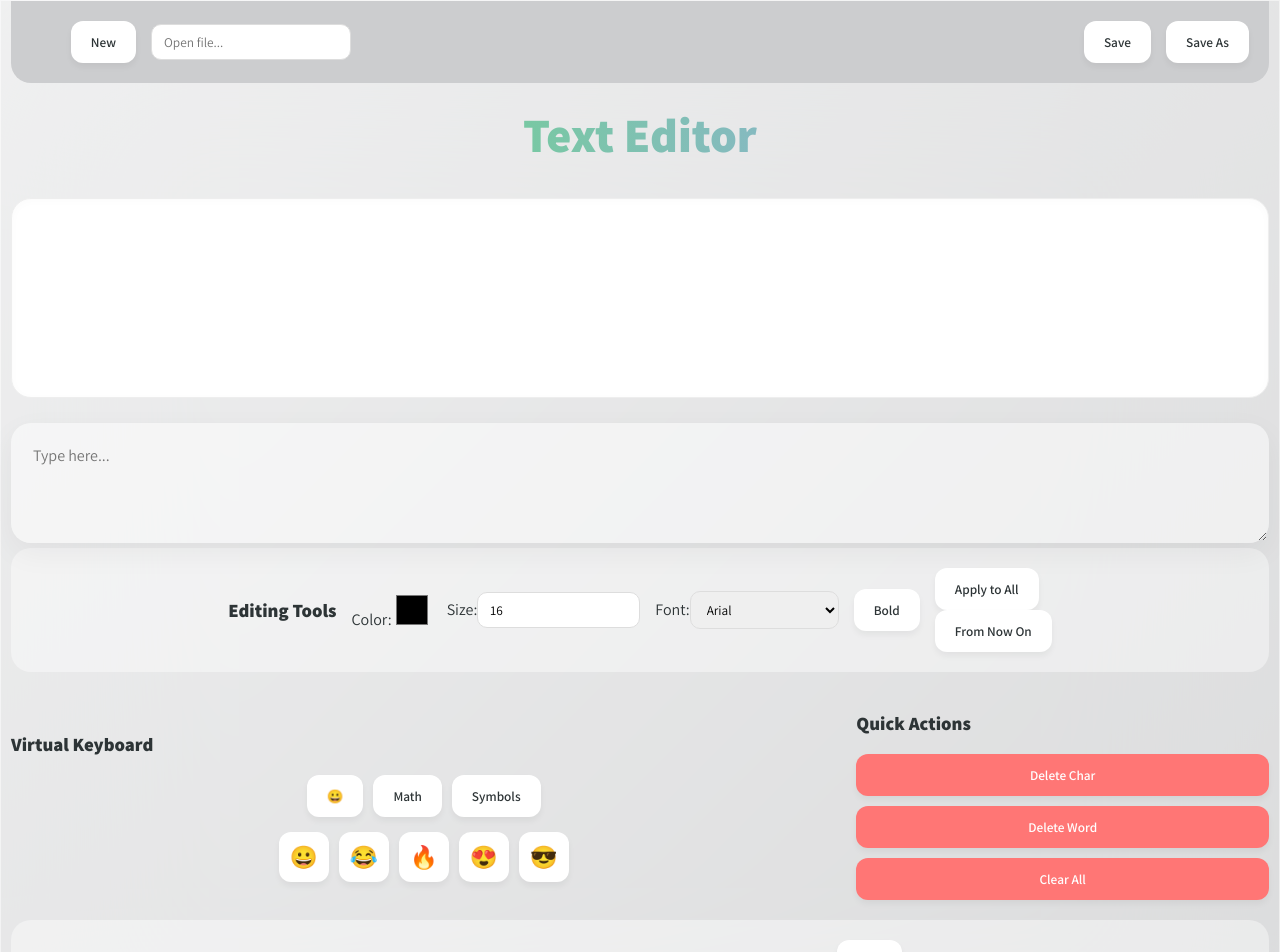
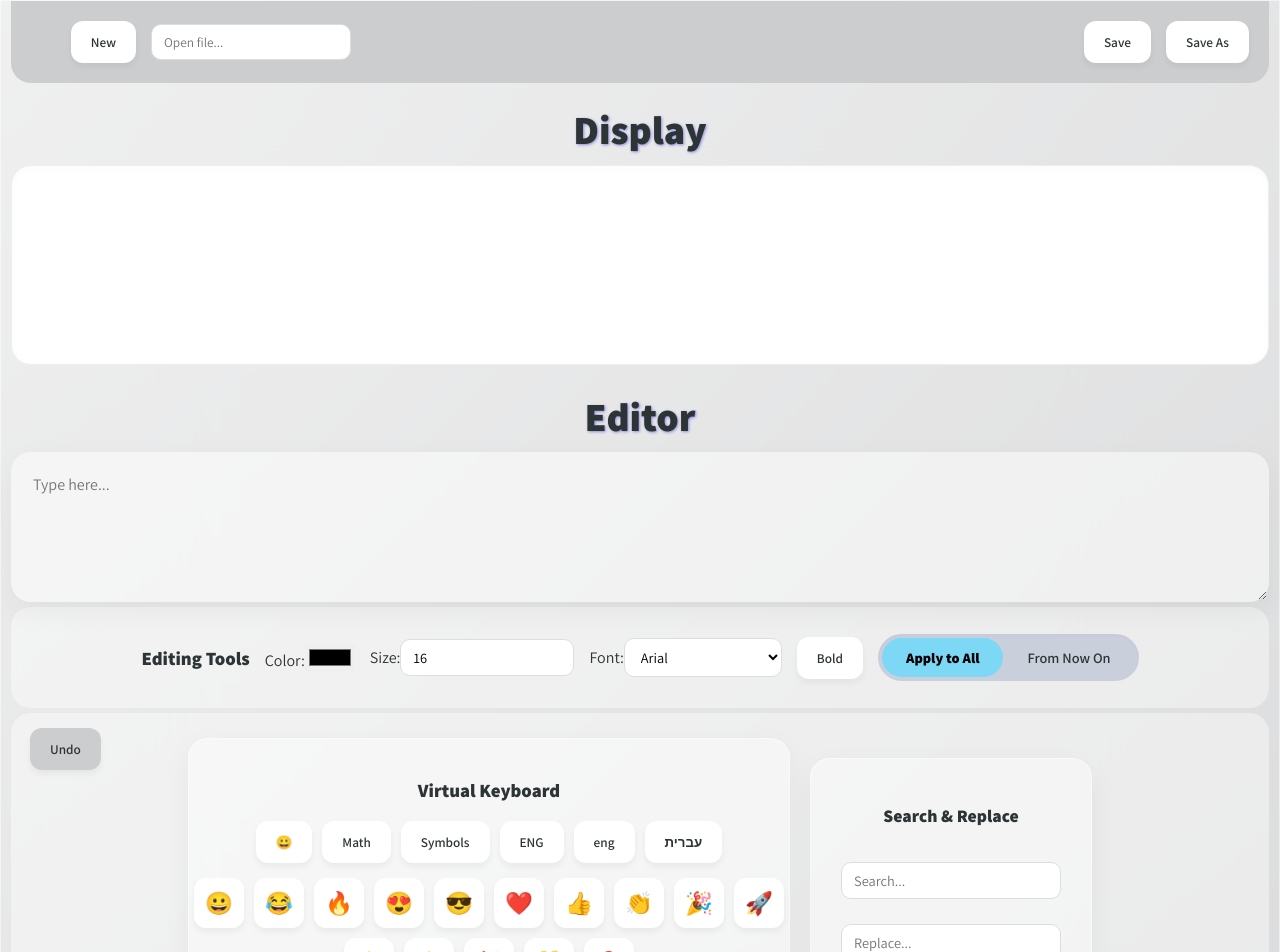
Before and after one commit to elinoy1310/fullstack4, a React (Vite) app in the folder fullstack4/: page / in a window 1280 px wide. Shown: the top 952 px of the page. Built offline with nearby package versions, Linux system fonts and the light colour scheme.

Commit message:
finish styling

```diff
--- a/fullstack4/src/components/DeleteControls.jsx
+++ b/fullstack4/src/components/DeleteControls.jsx
@@ -1,7 +1,6 @@
 function DeleteControls({ onDeleteChar, onDeleteWord, onClear }) {
   return (
     <div id="delete-controls-inner">
-      <h3>Quick Actions</h3>
       <div id="delete-buttons" >
           <button className="delete-btn" onClick={onDeleteChar}>Delete Char</button>
           <button className="delete-btn" onClick={onDeleteWord}>Delete Word</button>
--- a/fullstack4/src/components/Display.jsx
+++ b/fullstack4/src/components/Display.jsx
@@ -2,6 +2,9 @@ function Display({ segments, highlights }) {
   let currentIndex = 0;
 
   return (
+    <div >
+      <h1>Display</h1>
+
     <div id="display-container">
       {segments.map((seg, i) => {
         const segStart = currentIndex;
@@ -43,6 +46,7 @@ function Display({ segments, highlights }) {
         );
       })}
     </div>
+    </div>
   );
 }
 
--- a/fullstack4/src/components/Editor.jsx
+++ b/fullstack4/src/components/Editor.jsx
@@ -229,10 +229,10 @@ function Editor({ segments, setSegments, currentStyle, setCurrentStyle, setHisto
 
     return (
         <>
-            <h1>Text Editor</h1>
 
             <Display segments={segments} highlights={highlights} />
-
+            <div id="editor-container">
+            <h1>Editor</h1>
             <TextInput text={plainText} onChange={handleTextChange} />
 
             <Toolbar
@@ -242,9 +242,9 @@ function Editor({ segments, setSegments, currentStyle, setCurrentStyle, setHisto
                 setApplyMode={changeApplyMode}
             />
             <div id="controls-container">
-                <div id="keyboard-container">
+                <div id="btns-container">
                     <VirtualKeyboard onInsert={insertChar} />
-                </div>
+
                 <div id="delete-controls">
                     <DeleteControls
                         onDeleteChar={deleteChar}
@@ -252,11 +252,15 @@ function Editor({ segments, setSegments, currentStyle, setCurrentStyle, setHisto
                         onClear={clearAll}
                     />
                 </div>
-            </div>
+                </div>
+
             <SearchReplace onFind={handleFind} onReplace={handleReplace} />
-            <button onClick={handleUndo}>
+             </div>
+            <button id="undo"onClick={handleUndo}>
                 Undo
             </button>
+
+        </div>
         </>
     )
 }
--- a/fullstack4/src/components/Toolbar.jsx
+++ b/fullstack4/src/components/Toolbar.jsx
@@ -26,7 +26,7 @@ function Toolbar({ currentStyle, updateStyle, applyMode, setApplyMode }) {
       </label>
 
       {/* פונט */}
-      <label  className="tool-lbl">
+      <label className="tool-lbl">
         Font:
         <select
           value={currentStyle.fontFamily}
@@ -37,10 +37,15 @@ function Toolbar({ currentStyle, updateStyle, applyMode, setApplyMode }) {
           <option>Arial</option>
           <option>Courier New</option>
           <option>Times New Roman</option>
+          <option value="Impact">Impact</option>
+          <option value="Georgia">Georgia</option>
+          <option value="Trebuchet MS">Trebuchet MS</option>
+          <option value="Comic Sans MS">Comic Sans MS</option>
+          <option value="Brush Script MT">Brush Script MT</option>
         </select>
       </label>
 
-      <button
+      <button className={currentStyle.fontWeight === "bold" ? "bold-clicked" : ""}
         onClick={() =>
           updateStyle({
             fontWeight:
@@ -51,14 +56,24 @@ function Toolbar({ currentStyle, updateStyle, applyMode, setApplyMode }) {
         Bold
       </button>
 
+      {/* מצב עריכה - Toggle Switch */}
+      <div className="mode-toggle-container">
+        <div className={`toggle-slider ${applyMode}`}></div>
 
-      {/* מצב */}
-      <div >
-        <button onClick={() => setApplyMode("all")}>
+        <button
+          id="apply-all-btn"
+          type="button"
+          className={`toggle-btn ${applyMode === "all" ? "active" : ""}`}
+          onClick={() => setApplyMode("all")}
+        >
           Apply to All
         </button>
 
-        <button onClick={() => setApplyMode("future")}>
+        <button
+          type="button"
+          className={`toggle-btn ${applyMode === "future" ? "active" : ""}`}
+          onClick={() => setApplyMode("future")}
+        >
           From Now On
         </button>
       </div>
--- a/fullstack4/src/components/VirtualKeyboard.jsx
+++ b/fullstack4/src/components/VirtualKeyboard.jsx
@@ -4,9 +4,12 @@ function VirtualKeyboard({ onInsert }) {
   const [mode, setMode] = useState("emoji");
 
   const keyboards = {
-    emoji: ["😀", "😂", "🔥", "😍", "😎"],
-    math: ["+", "-", "=", "√", "π"],
+    emoji: ["😀", "😂", "🔥", "😍", "😎","❤️", "👍", "👏", "🎉", "🚀", "⭐", "🌟", "💯", "🎊", "🎈"],
+    math: ["+", "-", "=", "√", "π", "*", "/", "%", "^", "∞", "≈", "≠", "<", ">", "≤", "≥", "∑", "∫", "∂", "∆"],
     symbols: ["@", "#", "&", "%", "!"],
+    hebrew: ["א", "ב", "ג", "ד", "ה", "ו", "ז", "ח", "ט", "י", "כ", "ל", "מ", "נ", "ס", "ע", "פ", "צ", "ק", "ר", "ש", "ת"].reverse(),
+    englishCapslocks: ["A", "B", "C", "D", "E", "F", "G", "H", "I", "J", "K", "L", "M", "N", "O", "P", "Q", "R", "S", "T", "U", "V", "W", "X", "Y", "Z"],
+    english: [ "a", "b", "c", "d", "e", "f", "g", "h", "i", "j", "k", "l", "m", "n", "o", "p", "q", "r", "s", "t", "u", "v", "w", "x", "y", "z" ]
   };
 
   return (
@@ -18,6 +21,9 @@ function VirtualKeyboard({ onInsert }) {
         <button onClick={() => setMode("emoji")}>😀</button>
         <button onClick={() => setMode("math")}>Math</button>
         <button onClick={() => setMode("symbols")}>Symbols</button>
+        <button onClick={() => setMode("englishCapslocks")}>ENG</button>
+        <button onClick={() => setMode("english")}>eng</button>
+        <button onClick={() => setMode("hebrew")}>עברית</button>
       </div>
 
       {/* מקלדת */}
--- a/fullstack4/src/style.css
+++ b/fullstack4/src/style.css
@@ -41,11 +41,15 @@ body {
 h1 {
   text-align: center;
   font-weight: 800;
-  font-size: 3rem;
-  background: linear-gradient(to right, #5ce765, #a29bfe);
+  font-size: 2.5rem;
+  color: var(--text-dark);
+  text-shadow: #908cdd 1px 1px 3px;
+  /* background: linear-gradient(to right, #675cff,#c5c2eb);
   -webkit-background-clip: text;
-  -webkit-text-fill-color: transparent;
+  -webkit-text-fill-color: transparent; */
   margin-top: 0;
+  margin-bottom: 10px;
+  /* box-shadow: purple 0px 5px 15px; */
 }
 
 /* אזור התצוגה המרכזי */
@@ -61,6 +65,8 @@ h1 {
   border: 1px solid #eee;
   white-space: pre-wrap;
   word-break: break-word;
+  display: flex;
+  /* align-items: center; */
 }
 
 .highlight {
@@ -73,7 +79,7 @@ h1 {
 /* תיבת הטקסט */
 #text-input-container textarea {
   width: 100%;
-  height: 120px;
+  height: 150px;
   background: rgba(255, 255, 255, 0.5);
   border: 2px solid transparent;
   border-radius: var(--radius);
@@ -90,7 +96,7 @@ h1 {
 }
 
 /* סרגלי כלים וכפתורים */
-#toolbar-container, #search-replace-container {
+#toolbar-container {
   display: flex;
   flex-wrap: wrap;
   gap: 15px;
@@ -99,8 +105,21 @@ h1 {
   background: rgba(255, 255, 255, 0.4);
   padding: 20px;
   border-radius: var(--radius);
-  margin-bottom: 20px;
+  margin-bottom: 0px;
 }
+
+ #search-replace-container{
+  display: flex;
+  flex-wrap: wrap;
+  flex-direction: column;
+  gap: 15px;
+  align-items: center;
+  justify-content: center;
+  padding: 20px;
+  border-radius: var(--radius);
+
+
+ }
 #file-bar-container{
   display: flex;
   flex-wrap: wrap;
@@ -138,9 +157,9 @@ button {
 }
 
 button:hover {
-  transform: translateY(-3px);
+  /* transform: translateY(-3px); */
   box-shadow: 0 6px 15px rgba(0,0,0,0.1);
-  filter: brightness(1.05);
+
 }
 
 #file-bar-container button:hover{
@@ -159,16 +178,39 @@ button[onClick*="handleUndo"] { background: var(--primary); color: white; width:
 .delete-btn, [onClick*="onClear"] { background: var(--danger); color: white; }
 button[onClick*="onSave"] { background: var(--success); color: var(--text-dark); }
 
-/* המקלדת והמחיקה (גריד) */
 #keyboard-container {
   margin-top: 20px;
+  padding: 0 ;
+  width: 75vh;
+
+}
+
+h3{
+  text-align: center;
 }
 
 #controls-container {
-  display: grid;
-  grid-template-columns: 2fr 1fr;
+  display: flex;
+  flex-direction: row;
   gap: 20px;
+  justify-content: center;
   margin-bottom: 20px;
+  background: rgba(255, 255, 255, 0.4);
+  border-radius: var(--radius);
+   margin-top: 5px;
+padding: 25px 0px;
+
+}
+
+#btns-container{
+  display: flex;
+  flex-direction: column;
+  gap: 10px;
+    background: rgba(255, 255, 255, 0.4);
+    border: 1px solid var(--glass-border);
+    border-radius: var(--radius);
+    box-shadow: var(--shadow);
+    padding-bottom: 20px;
 }
 
 /* מקשי מקלדת */
@@ -196,8 +238,9 @@ button[onClick*="onSave"] { background: var(--success); color: var(--text-dark);
 
 #delete-buttons {
   display: flex;
-  flex-direction: column;
+  flex-direction: row;
   gap: 10px;
+  justify-content: center;
 }
 
 /* Dropdown קבצים */
@@ -242,10 +285,11 @@ button[onClick*="onSave"] { background: var(--success); color: var(--text-dark);
 /* Inputs קטנים (צבע, מספר וכו') */
 input[type="color"] {
   border: none;
-  width: 40px;
-  height: 40px;
+  /* width: 40px;
+  height: 40px; */
   cursor: pointer;
-  background: none;
+  /* background: none; */
+  /* border-radius: 30%; */
 }
 
 input[type="number"], select, input[type="text"] {
@@ -258,4 +302,184 @@ input[type="number"], select, input[type="text"] {
 #file-name{
   text-align: center;
   font-size: 2rem;
+  color: var(--text-dark);
 }
+
+.bold-clicked{
+  font-weight: bold;
+  border: 1px solid black;
+}
+
+/* קונטיינר למתג */
+.mode-toggle-container {
+  position: relative;
+  display: flex;
+  background: #cad0db; /* צבע רקע ניטרלי */
+  border-radius: 100px; /* צורת גלולה */
+  padding: 4px;
+  width: fit-content;
+  margin: 0px;
+  gap: 0;
+  box-shadow: inset 0 2px 4px rgba(145, 83, 245, 0.05);
+}
+
+/* הכפתורים בתוך המתג */
+.toggle-btn {
+  position: relative;
+  z-index: 2; /* מעל הסליידר */
+  background: transparent;
+    box-shadow: none !important;
+  color: var(--text-muted);
+  padding: 10px 24px;
+  font-size: 0.9rem;
+  border-radius: 100px;
+  min-width: 120px;
+  transition: color 0.3s ease;
+}
+
+.toggle-btn.active {
+  color: black; /* טקסט לבן כשהכפתור פעיל */
+  font-weight: bold;
+  /* text-shadow: white 1px 1px 1px; */
+  background: #7dd8f6;
+
+}
+
+.toggle-btn.active:hover {
+  filter: brightness(1);
+  text-shadow:none;
+  transform: none;
+}
+
+/* הסליידר שזז */
+.toggle-slider {
+  position: absolute;
+  top: 4px;
+  bottom: 4px;
+  width: calc(50% - 4px); /* חצי מהרוחב */
+  background: var(--accent-bold); /* הצבע הסגול שלנו */
+  border-radius: 100px;
+  z-index: 1;
+  transition: transform 0.4s cubic-bezier(0.175, 0.885, 0.32, 1.275); /* תנועה קפיצית מגניבה */
+}
+
+/* מיקום הסליידר לפי המצב */
+.toggle-slider.all {
+  transform: translateX(0);
+}
+
+.toggle-slider.future {
+  /* מזיז את הסליידר לצד ימין */
+  transform: translateX(100%);
+}
+
+/* ביטול אפקטים של כפתור רגיל בתוך המתג */
+.toggle-btn:hover {
+  transform: none;
+  filter: brightness(2);
+  text-shadow: white 10px 10px 10px;
+}
+
+/* #editor-container{
+  padding: 0px 25vh;
+} */
+
+/* שדרוג הקונטיינר של חיפוש והחלפה */
+#search-replace-container {
+    background: rgba(255, 255, 255, 0.4);
+    border: 1px solid var(--glass-border);
+    box-shadow: var(--shadow);
+    margin-top: 20px;
+    padding: 25px;
+    /* ביטול flex-direction column אם רוצים מראה אופקי יותר, או השארה למראה נקי */
+}
+
+/* עיצוב כותרת המשנה */
+#search-replace-container h3 {
+    color: var(--text-dark);
+    font-size: 1.2rem;
+    display: inline-block;
+
+}
+
+/* שדרוג האינפוטים בתוך החיפוש */
+#search-replace-container input {
+    width: 100%;
+    max-width: 400px;
+    margin-bottom: 5px;
+    border: 1px solid rgba(0, 0, 0, 0.1);
+    transition: all 0.3s ease;
+    background: rgba(255, 255, 255, 0.8);
+}
+
+#search-replace-container input:focus {
+    border-color: var(--primary);
+    background: white;
+    box-shadow: 0 0 10px rgba(162, 155, 254, 0.2);
+    transform: scale(1.01);
+}
+
+/* סידור הכפתורים בשורה אחת */
+#search-replace-container div {
+    display: flex;
+    gap: 12px;
+    margin-top: 10px;
+}
+
+/* צבעים ספציפיים לכפתורי חיפוש והחלפה */
+#search-replace-container button:first-of-type {
+    background-color: #a3ffcb; /* טורקיז פסטל לחיפוש */
+    color: var(--text-dark);
+}
+
+#search-replace-container button:last-of-type {
+    background-color: var(--warning); /* צהוב פסטל להחלפה */
+    color: var(--text-dark);
+}
+
+#search-replace-container button:hover {
+    transform: translateY(-2px);
+    filter: brightness(1.05);
+    box-shadow: 0 5px 15px rgba(0, 0, 0, 0.1);
+}
+
+/* עיצוב אחיד לכל תיבות הטקסט במערכת - כדי שייראו כמו בחירת הפונט */
+#search-replace-container input,
+input[type="number"],
+select {
+    border: 1px solid #ddd;
+    padding: 8px 12px;
+    border-radius: 10px;
+    outline: none;
+    background-color: white;
+    font-size: 0.9rem;
+    transition: border-color 0.2s, box-shadow 0.2s;
+}
+
+/* אפקט פוקוס עדין שתואם לשאר האפליקציה */
+#search-replace-container input:focus {
+    border-color: var(--primary);
+    box-shadow: 0 0 0 3px rgba(162, 155, 254, 0.1);
+}
+
+/* התאמת רוחב ספציפית לחיפוש והחלפה */
+#search-replace-container input {
+    width: 220px; /* רוחב דומה לתיבת החיפוש של הקבצים */
+    margin: 5px;
+}
+
+/* סידור כותרת ורווחים */
+#search-replace-container h3 {
+    font-size: 1.1rem;
+    margin-bottom: 15px;
+    color: var(--text-dark);
+}
+
+#undo{
+  background-color:#cccdcf;
+  color:var(--text-dark);
+  position: sticky;
+    bottom: 30px;    /* מרחק מהתחתית */
+    left: 30px;      /* מרחק מצד שמאל */
+    z-index: 9999;   /* מוודא שהוא תמיד יהיה מעל כל שאר האלמנטים */
+}
```
